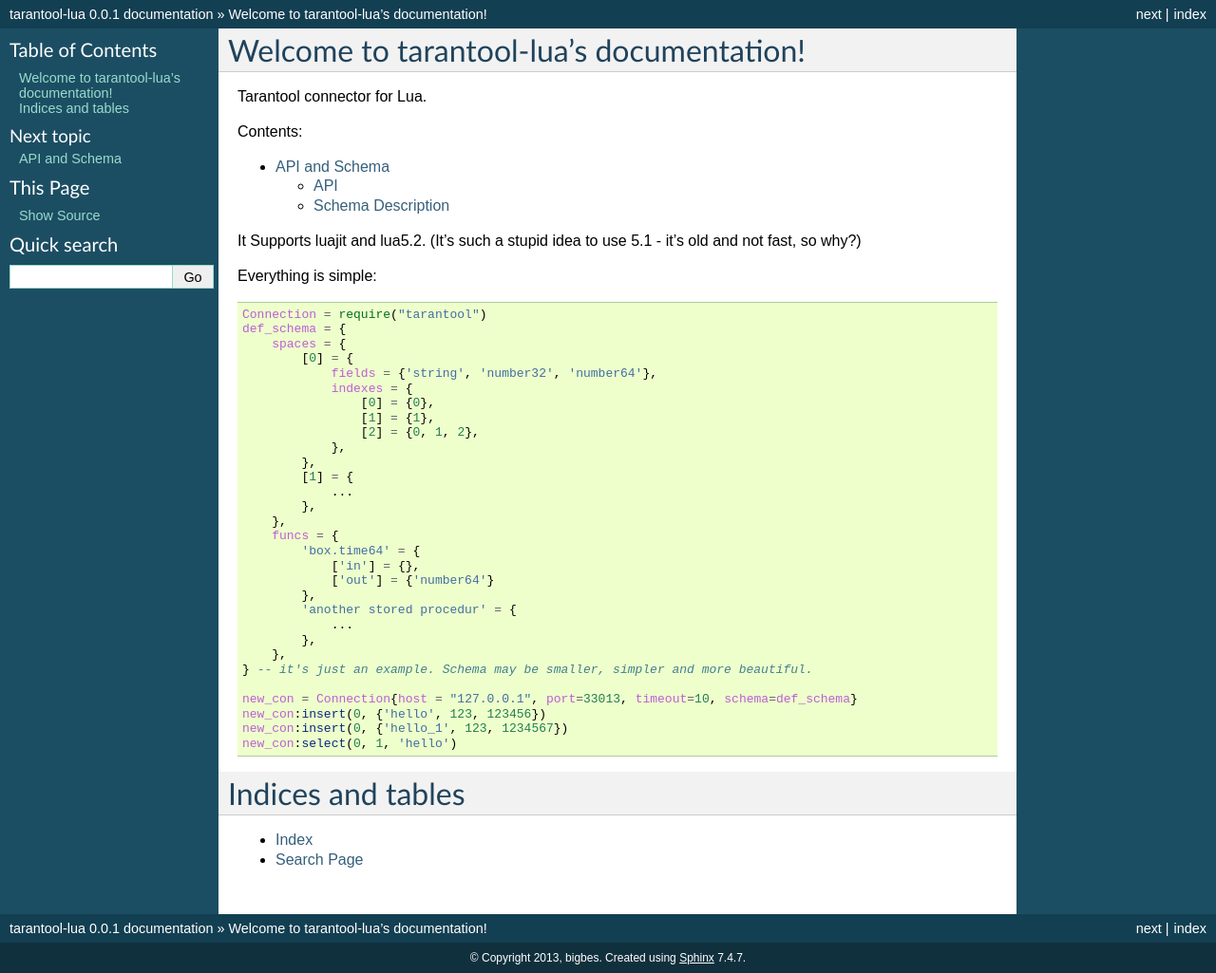
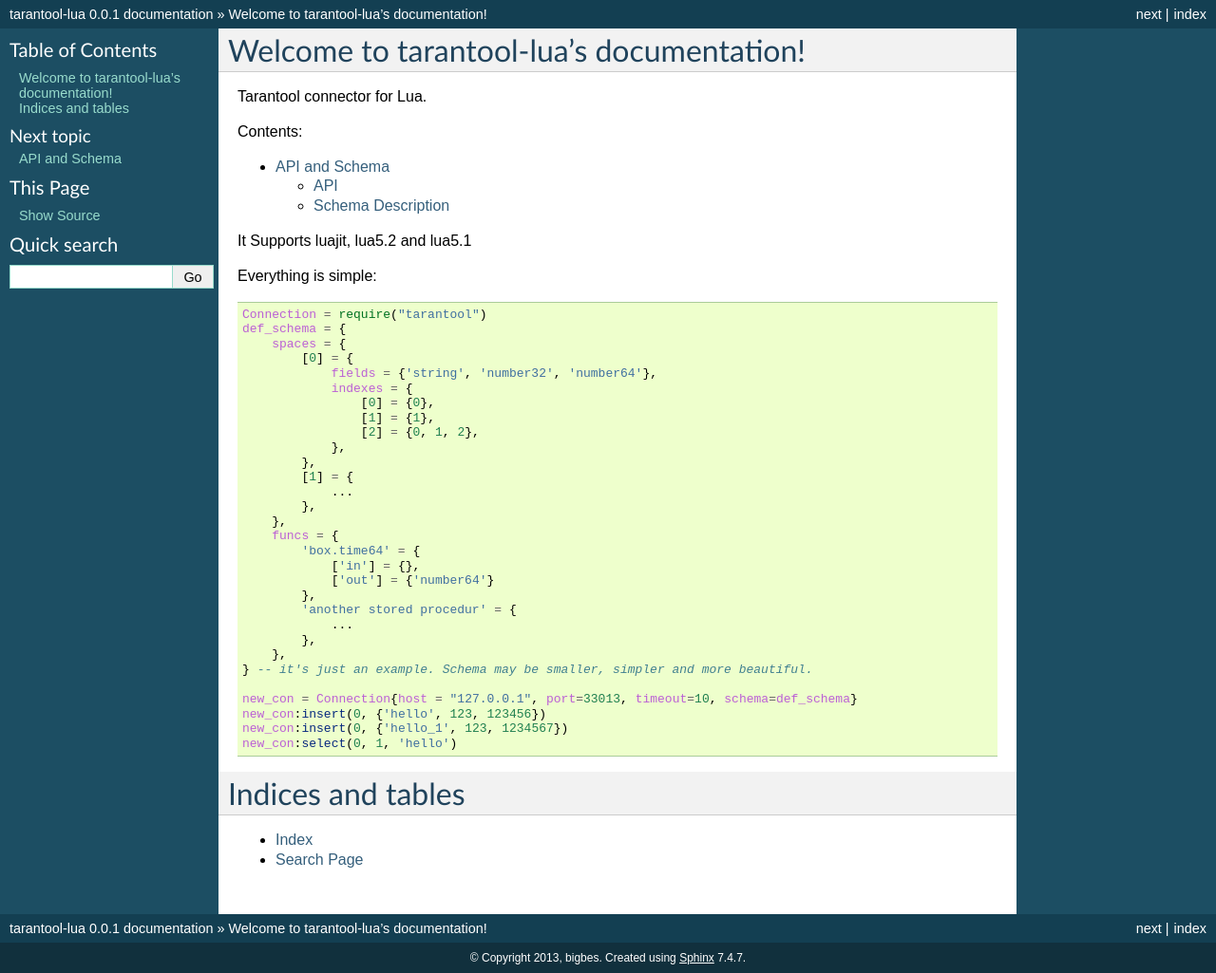
Before and after one commit to tarantool/tarantool-lua, a Sphinx documentation site: the page built from docs/source/index.rst, in a window 1280 px wide. Shown: the whole page at 95% size. Built offline with Sphinx 7.4.7, drawn with Linux system fonts in a browser that asks for light colours.

```diff
--- a/docs/source/index.rst
+++ b/docs/source/index.rst
@@ -15,8 +15,7 @@ Contents:
 
     api
 
-It Supports luajit and lua5.2.
-(It's such a stupid idea to use 5.1 - it's old and not fast, so why?)
+It Supports luajit, lua5.2 and lua5.1
 
 Everything is simple:
 
```
Also changed, not shown: README.md (+1 -2 lines), 9 other files.
